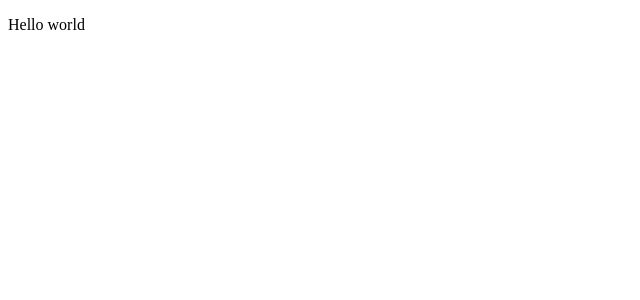
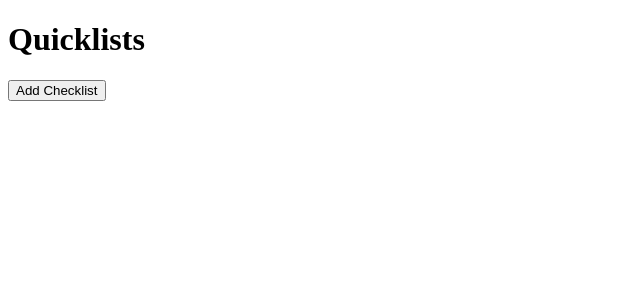
Before and after one commit to Yonis7/angularstart-quicklists, an Angular app: page /home in a window 1280 px wide. Shown: the top 300 px of the page, without its empty margins (0-640 px from the left). Built offline with nearby package versions, Linux system fonts and the light colour scheme.

Commit message:
Enhance HomeComponent with checklist editing functionality and modal integration

```diff
--- a/src/app/home/home.component.ts
+++ b/src/app/home/home.component.ts
@@ -1,7 +1,45 @@
-import { Component } from '@angular/core';
+// This is our app's main page - like the home screen on your phone
+import { Component, inject, signal } from '@angular/core';
+import { ModalComponent } from '../shared/ui/modal.component';
+import { Checklist } from '../shared/interfaces/checklist';
+import { FormModalComponent } from '../shared/ui/form-modal.component';
+import { FormBuilder } from '@angular/forms';
 
 @Component({
-  selector: 'app-home',
-  template: ` <p>Hello world</p> `,
+  selector: 'app-home', // This tells Angular where to put our home page
+  template: `
+    <!-- Top section of our page with title and main button -->
+    <header>
+      <h1>Quicklists</h1>
+      <button (click)="checklistBeingEdited.set({})">Add Checklist</button>
+    </header>
+
+    <!-- Popup window for editing checklists - like a digital Post-it note -->
+    <app-modal [isOpen]="!!checklistBeingEdited()">
+      <ng-template>
+        <app-form-modal
+          [title]="
+            checklistBeingEdited()?.title
+              ? checklistBeingEdited()!.title!
+              : 'Add Checklist'
+          "
+          [formGroup]="checklistForm"
+          (close)="checklistBeingEdited.set(null)"
+        />
+      </ng-template>
+    </app-modal>
+  `,
+  imports: [ModalComponent, FormModalComponent], // Add popup window capability to our page
 })
-export default class HomeComponent {}
+export default class HomeComponent {
+  formBuilder = inject(FormBuilder); // Get form creation tools
+
+  // Keeps track of which checklist we're editing (null means none)
+  // Think of it like a spotlight - it highlights the checklist being worked on
+  checklistBeingEdited = signal<Partial<Checklist> | null>(null);
+
+  // Setup the form structure for checklists
+  checklistForm = this.formBuilder.nonNullable.group({
+    title: [''], // Text field for checklist title
+  });
+}
```
